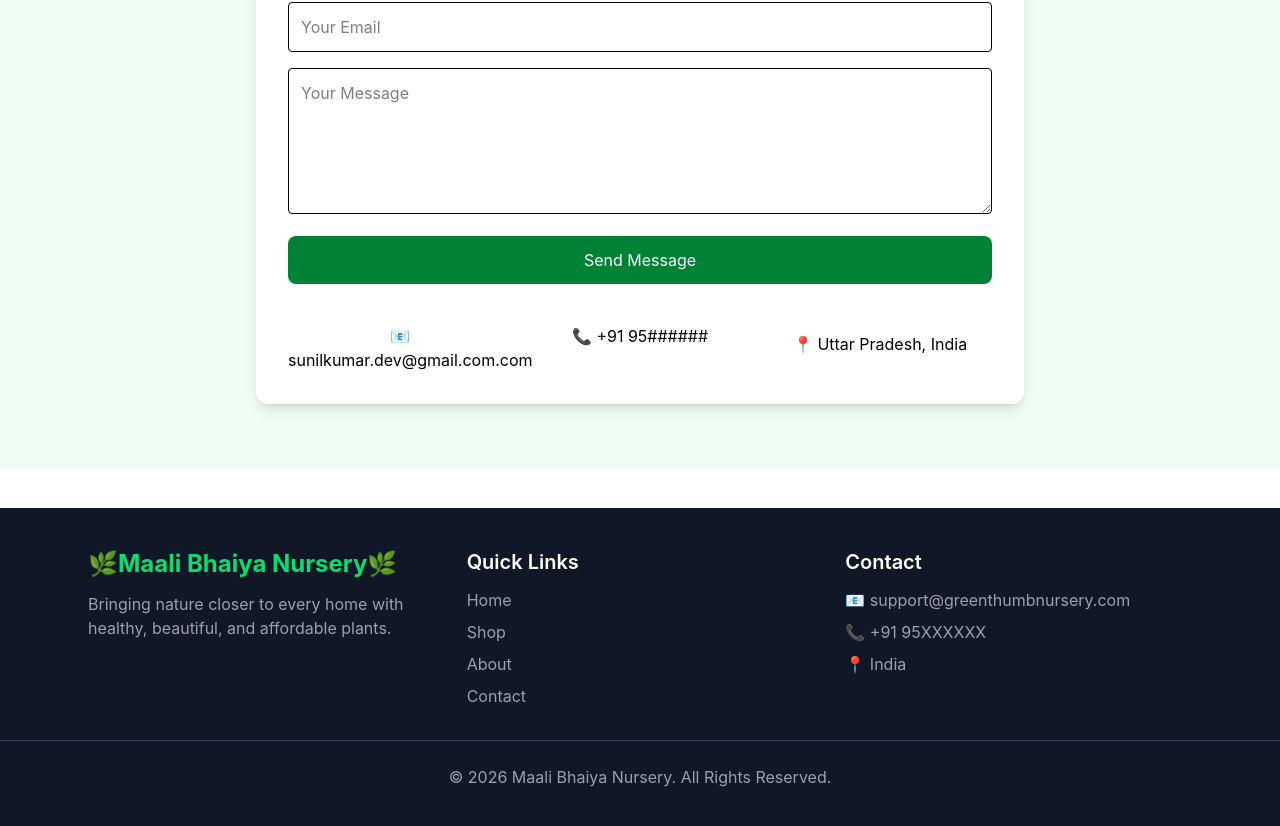
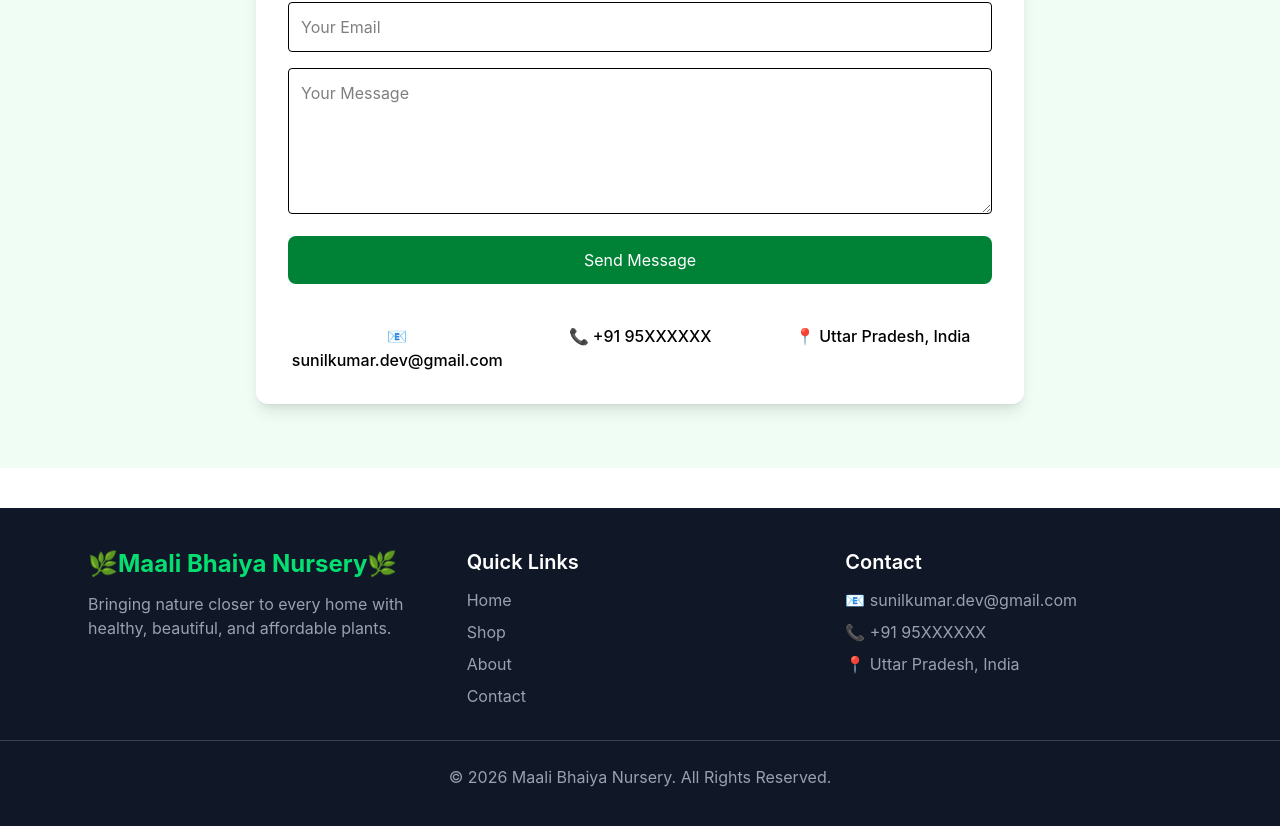
Before and after one commit to Sunil-705/maali-bhaiya-nursery-mern, a React (Vite) app in the folder frontend/: page /contact in a window 1280 px wide. Shown: the part 416-1242 px from the top of the page. Built offline with nearby package versions, Linux system fonts and the light colour scheme.

Commit message:
Improve UI and fix orders integration

```diff
--- a/frontend/src/components/Footer.jsx
+++ b/frontend/src/components/Footer.jsx
@@ -59,8 +59,8 @@ function Footer() {
     Contact
   </h2>
 
-          <p className="text-gray-400">
-            📧 support@greenthumbnursery.com
+  <p className="text-gray-400 break-all">
+    📧 sunilkumar.dev@gmail.com
   </p>
 
   <p className="text-gray-400 mt-2">
@@ -68,7 +68,7 @@ function Footer() {
   </p>
 
   <p className="text-gray-400 mt-2">
-            📍 India
+    📍 Uttar Pradesh, India
   </p>
 </div>
 
--- a/frontend/src/pages/Contact.jsx
+++ b/frontend/src/pages/Contact.jsx
@@ -90,17 +90,29 @@ function Contact() {
 
           </form>
 
-          <div className="mt-10 grid md:grid-cols-3 gap-4 text-center">
+<div className="mt-10 grid grid-cols-1 md:grid-cols-3 gap-6 text-center">
 
-            <p>📧 sunilkumar.dev@gmail.com.com</p>
-            <p>📞 +91 95######</p>
-            <p className="mt-2">
-              📍 Uttar Pradesh, India
-            </p>
+  <div>
+    <p className="font-medium">
+      📧 sunilkumar.dev@gmail.com
+    </p>
+  </div>
 
-          </div>
+  <div>
+    <p className="font-medium">
+      📞 +91 95XXXXXX
+    </p>
+  </div>
 
-        </div>
+  <div>
+    <p className="font-medium">
+      📍 Uttar Pradesh, India
+    </p>
+  </div>
+
+</div>
+
+</div>
 
       </section>
 
```
Lines whose indentation alone changed are shown as unchanged.
